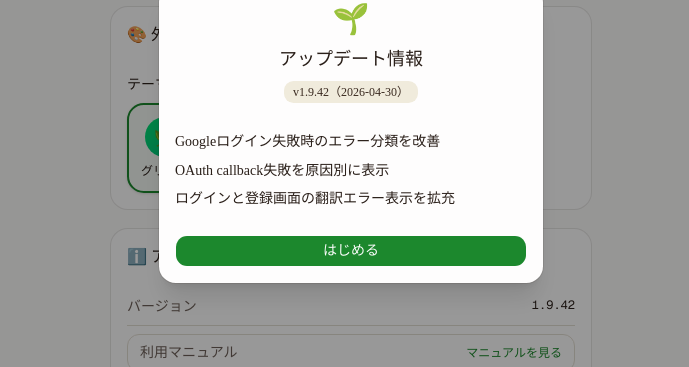
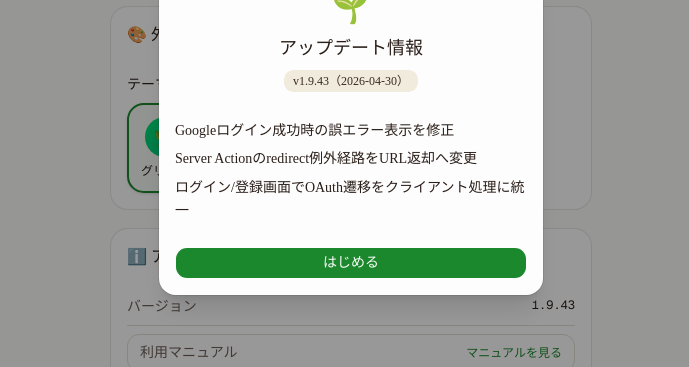
Before and after one commit to Toygaolingxiao/Sprout, a Next.js app: page /settings in a window 1280 px wide. Shown: the part 266-633 px from the top of the page, without its empty margins (289-978 px from the left). Built offline with nearby package versions, Linux system fonts and the light colour scheme; no server answers.

Commit message:
release: v1.9.43

```diff
--- a/src/components/auth/login-form.tsx
+++ b/src/components/auth/login-form.tsx
@@ -136,6 +136,10 @@ export function LoginForm({ nextPath = '/dashboard', autoLiff = false, initialEr
       const result = await signInWithGoogle(formData)
       if (result?.error) {
         setError(localizeError(result.error))
+        return
+      }
+      if (result?.url) {
+        window.location.assign(result.url)
       }
     } catch {
       setError(t('auth.networkError'))
--- a/src/components/auth/signup-form.tsx
+++ b/src/components/auth/signup-form.tsx
@@ -59,6 +59,10 @@ export function SignupForm({ nextPath = '/dashboard' }: SignupFormProps) {
       const result = await signInWithGoogle(formData)
       if (result?.error) {
         setError(localizeError(result.error))
+        return
+      }
+      if (result?.url) {
+        window.location.assign(result.url)
       }
     } catch {
       setError(t('auth.networkError'))
--- a/src/data/release-notes.ts
+++ b/src/data/release-notes.ts
@@ -1,6 +1,15 @@
-export const APP_VERSION = '1.9.42';
+export const APP_VERSION = '1.9.43';
 
 export const RELEASE_NOTES: { version: string; date: string; items: string[] }[] = [
+  {
+    version: '1.9.43',
+    date: '2026-04-30',
+    items: [
+      'Googleログイン成功時の誤エラー表示を修正',
+      'Server Actionのredirect例外経路をURL返却へ変更',
+      'ログイン/登録画面でOAuth遷移をクライアント処理に統一',
+    ],
+  },
   {
     version: '1.9.42',
     date: '2026-04-30',
--- a/src/lib/actions/auth.ts
+++ b/src/lib/actions/auth.ts
@@ -255,8 +255,10 @@ export async function signInWithGoogle(formData?: FormData) {
   }
 
   if (data.url) {
-    redirect(data.url);
+    return { url: data.url };
   }
+
+  return { error: 'auth.oauthCallbackFailed' };
 }
 
 export async function signInWithLineOAuth(rawNextPath?: string) {
```
Also changed, not shown: 1 other file (tests, documents, lock files or other folders).
